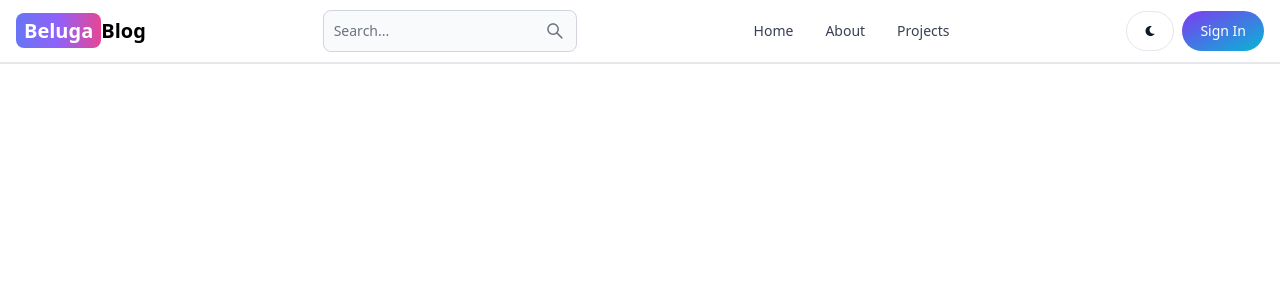
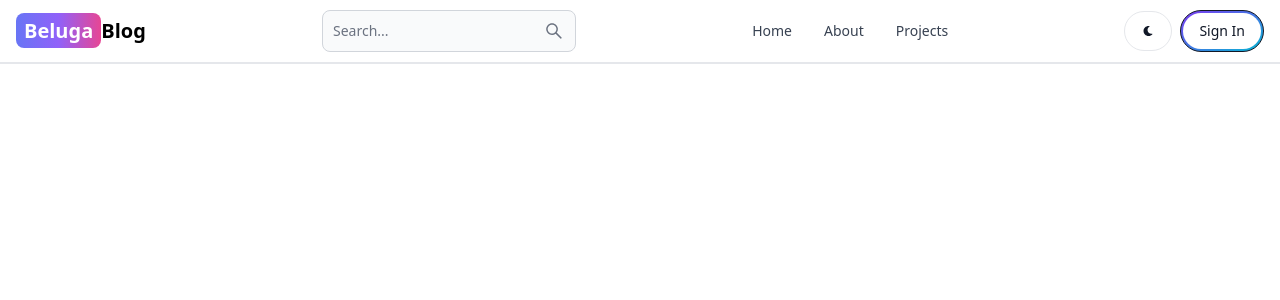
Before and after one commit to Beluga-Whale/MERN-Blog, a React (Vite) app in the folder client/: page /dashboard in a window 1280 px wide. Shown: the top 300 px of the page. Built offline with nearby package versions, Linux system fonts and the light colour scheme.

Commit message:
styles: outline button

```diff
--- a/client/src/components/Header.tsx
+++ b/client/src/components/Header.tsx
@@ -33,7 +33,7 @@ const Header = () => {
           <FaMoon />
         </Button>
         <Link to="/sign-in">
-          <Button gradientDuoTone="purpleToBlue" color="gray" pill>
+          <Button gradientDuoTone="purpleToBlue" outline color="gray" pill>
             Sign In
           </Button>
         </Link>
```
